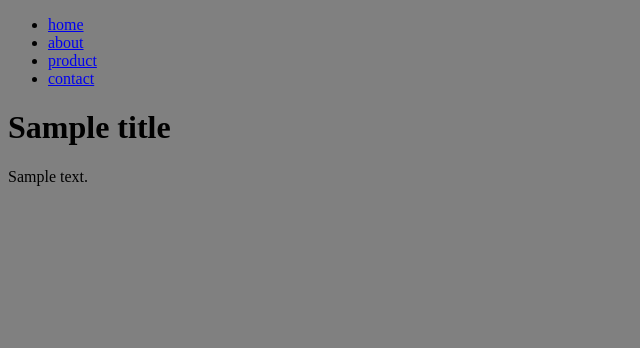
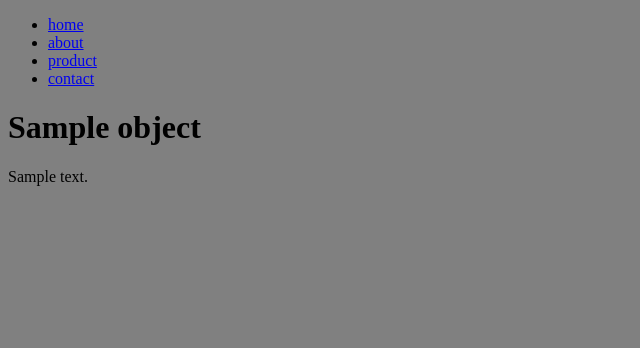
Before and after one commit to Rumdidum/try-django, a Django app: template templates/product/detail.html in a window 1280 px wide. Shown: the top 348 px of the page, without its empty margins (0-640 px from the left). Run offline with Django 3.2, Linux system fonts and the light colour scheme; the template is opened without the code that fills it: most values are stand-ins (such as "Sample title", 1, 10 or a date in 2020).

Commit message:
object: obj

```diff
--- a/templates/product/detail.html
+++ b/templates/product/detail.html
@@ -1,6 +1,6 @@
 {% extends 'base.html' %}
 
 {% block content %}
-<h1>{{ title }}</h1>
-</p>{{ description }}</p>
+<h1>{{ object.title }}</h1>
+</p>{{ object.description }}</p>
 {% endblock %}
```
Also changed, not shown: products/views.py (+5 -2 lines).
